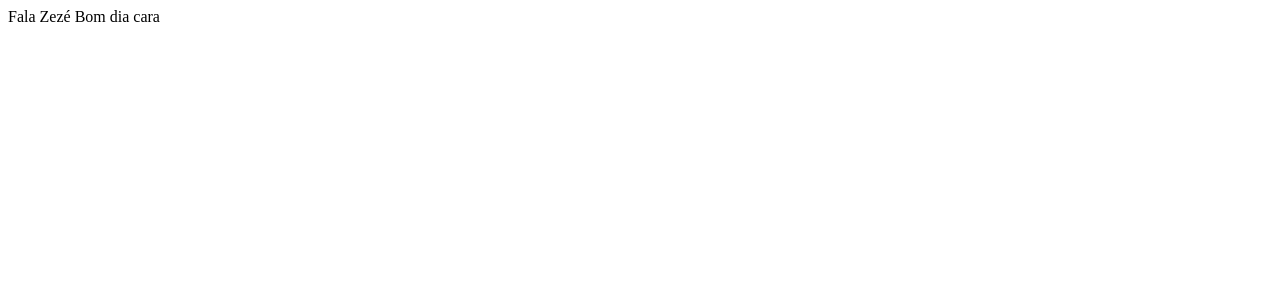
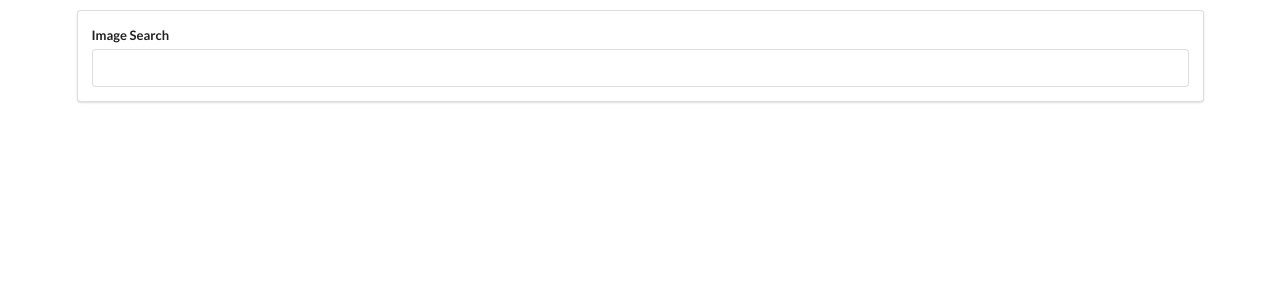
Before and after one commit to lauro-ladeira/react-pics, a React (Create React App) app: page / in a window 1280 px wide. Shown: the top 300 px of the page. Built offline with nearby package versions, Linux system fonts and the light colour scheme.

Commit message:
SearchBar componente definido e lib semantic ui linkada

```diff
--- a/public/index.html
+++ b/public/index.html
@@ -9,6 +9,7 @@
       name="description"
       content="Web site created using create-react-app"
     />
+    <link rel="stylesheet" href="https://cdnjs.cloudflare.com/ajax/libs/semantic-ui/2.4.1/semantic.min.css">
     <link rel="apple-touch-icon" href="%PUBLIC_URL%/logo192.png" />
     <!--
       manifest.json provides metadata used when your web app is installed on a
--- a/src/components/App.js
+++ b/src/components/App.js
@@ -1,9 +1,12 @@
-import React from 'react';
+import React from "react";
+import SearchBar from "./SearchBar";
 
 const App = () => {
-  return <div>Fala Zezé Bom dia cara</div>
-}
-
-
+  return (
+    <div className="ui container" style={{marginTop: '10px'}}>
+      <SearchBar />
+    </div>
+  );
+};
 
 export default App;
--- /dev/null
+++ b/src/components/SearchBar.js
@@ -0,0 +1,18 @@
+import React from "react";
+
+class SearchBar extends React.Component {
+  render() {
+    return (
+      <div className="ui segment">
+        <form className="ui form">
+          <div className="field">
+            <label>Image Search</label>
+            <input type="text" />
+          </div>
+        </form>
+      </div>
+    );
+  }
+}
+
+export default SearchBar;
```
